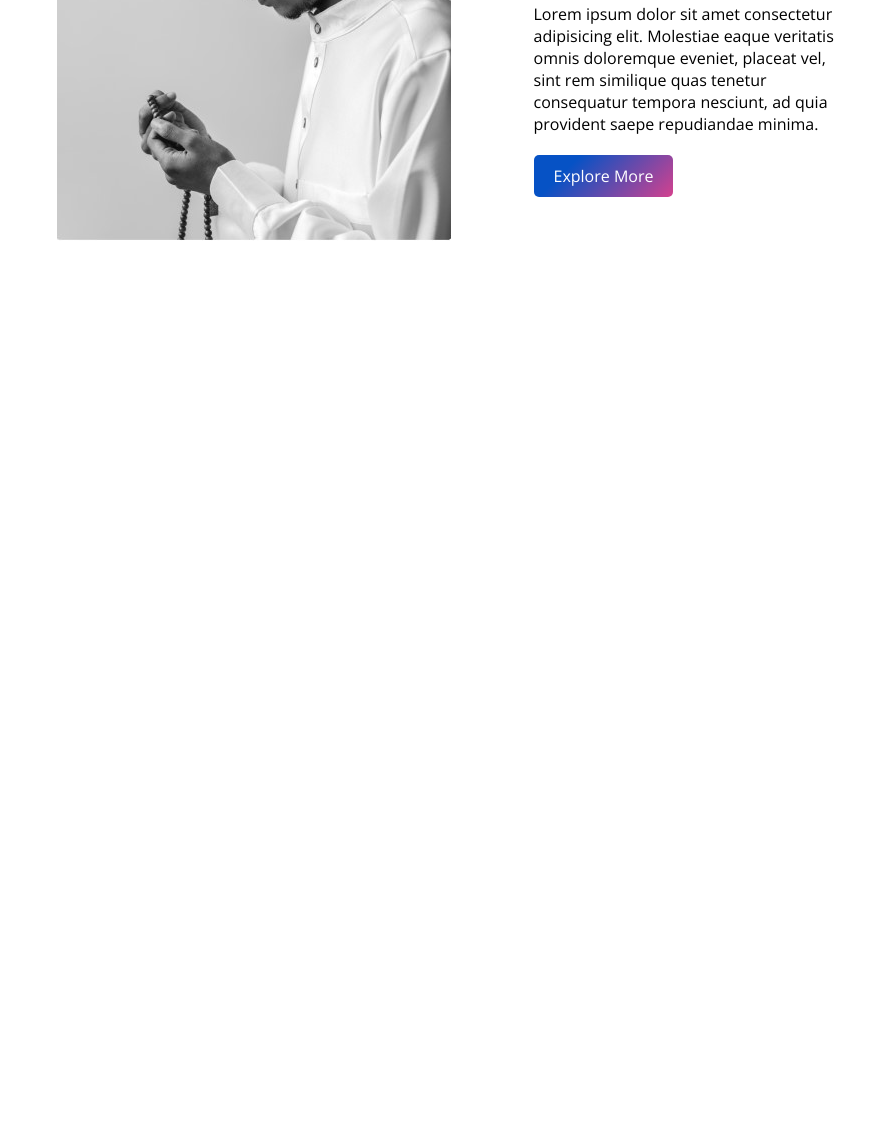
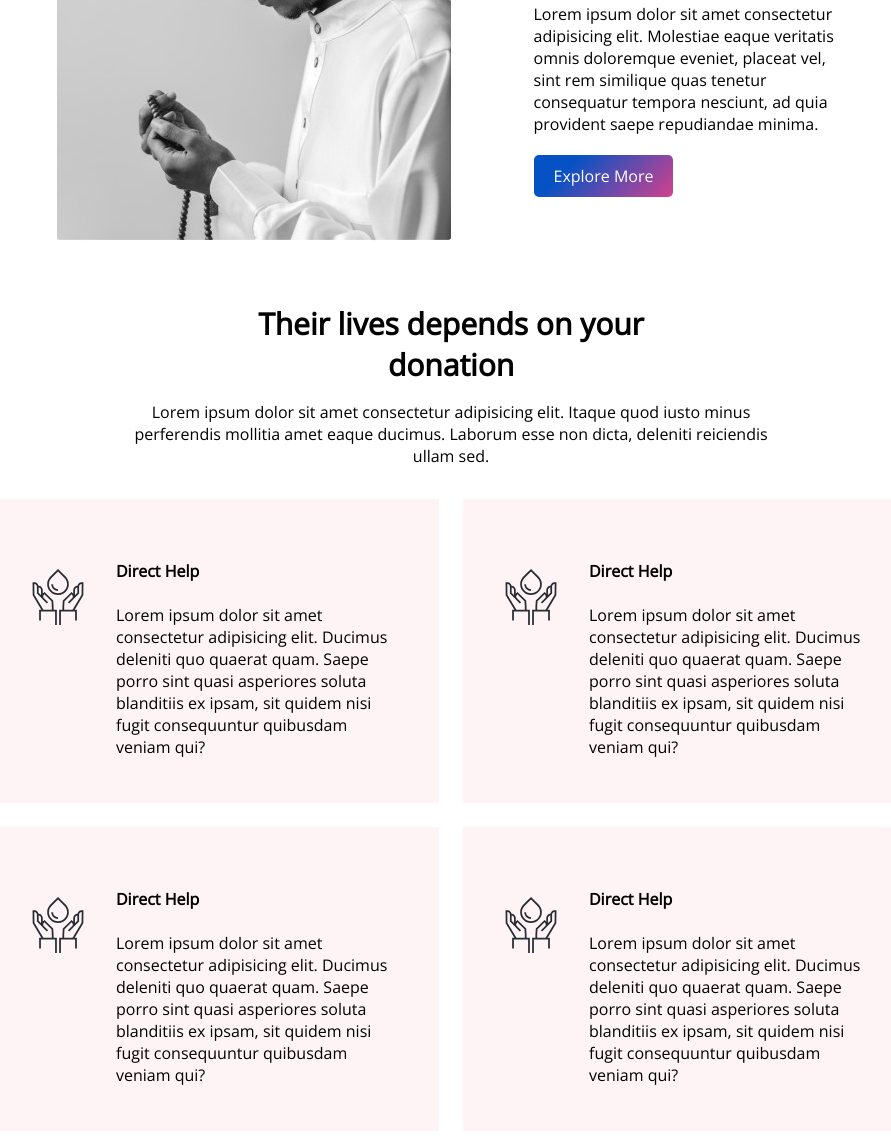
Before and after one commit to tahdiislam/project04, a plain HTML site: page index.html in a window 1280 px wide. Shown: the part 1488-2634 px from the top of the page, without its empty margins (189-1080 px from the left). Before the commit the page ends 1791 px from the top, so only its background shows below. Drawn offline with nearby package versions, Linux system fonts and the light colour scheme.

Commit message:
complete fourth section

```diff
--- a/css/style.css
+++ b/css/style.css
@@ -107,3 +107,48 @@ h2 {
 }
 
 /* third section ends here */
+
+/* fourth section starts here */
+
+#fourth-section {
+    margin-bottom: 130px;
+}
+
+.heading01 {
+    margin: 0 auto;
+    width: 664px;
+    height: 184px;
+    text-align: center;
+}
+
+.heading01 h2 {
+    width: 492px;
+    margin: 0 auto;
+}
+
+.div01 {
+    display: flex;
+    width: 946px;
+    margin: 0 auto;
+}
+
+.div02 {
+    width: 461px;
+    height: 225px;
+    background-color: #FEF4F5;
+    padding: 40px 42px 39px 40px;
+    margin: 12px;
+}
+
+.div03 {
+    display: flex;
+}
+
+.div03-01 img {
+    width: 56px;
+    height: 56px;
+    padding-right: 30px;
+    padding-top: 30px;
+}
+
+/* fourth section ends here */
--- a/index.html
+++ b/index.html
@@ -55,5 +55,80 @@
     </section>
 
     <!-- third section ends here -->
+
+    <!-- fourth section starts here -->
+    <section id="fourth-section">
+        <div class="heading01">
+            <h2>Their lives depends on your donation</h2>
+            <p>
+                Lorem ipsum dolor sit amet consectetur adipisicing elit. Itaque quod iusto minus perferendis mollitia amet eaque ducimus. Laborum esse non dicta, deleniti reiciendis ullam sed.
+            </p>
+        </div>
+        <div class="div01">
+            <div class="div02">
+                <div class="div03">
+                    <div class="div03-01">
+                        <img src="/images/icon13.svg" alt="">
+                    </div>
+                    <div class="div03-2">
+                        <h4>
+                            Direct Help
+                        </h4>
+                        <p>
+                            Lorem ipsum dolor sit amet consectetur adipisicing elit. Ducimus deleniti quo quaerat quam. Saepe porro sint quasi asperiores soluta blanditiis ex ipsam, sit quidem nisi fugit consequuntur quibusdam veniam qui?
+                        </p>
+                    </div>
+                </div>
+            </div>
+            <div class="div02">
+                <div class="div03">
+                    <div class="div03-01">
+                        <img src="/images/icon13.svg" alt="">
+                    </div>
+                    <div class="div03-2">
+                        <h4>
+                            Direct Help
+                        </h4>
+                        <p>
+                            Lorem ipsum dolor sit amet consectetur adipisicing elit. Ducimus deleniti quo quaerat quam. Saepe porro sint quasi asperiores soluta blanditiis ex ipsam, sit quidem nisi fugit consequuntur quibusdam veniam qui?
+                        </p>
+                    </div>
+                </div>
+            </div>
+        </div>
+        <div class="div01">
+            <div class="div02">
+                <div class="div03">
+                    <div class="div03-01">
+                        <img src="/images/icon13.svg" alt="">
+                    </div>
+                    <div class="div03-2">
+                        <h4>
+                            Direct Help
+                        </h4>
+                        <p>
+                            Lorem ipsum dolor sit amet consectetur adipisicing elit. Ducimus deleniti quo quaerat quam. Saepe porro sint quasi asperiores soluta blanditiis ex ipsam, sit quidem nisi fugit consequuntur quibusdam veniam qui?
+                        </p>
+                    </div>
+                </div>
+            </div>
+            <div class="div02">
+                <div class="div03">
+                    <div class="div03-01">
+                        <img src="/images/icon13.svg" alt="">
+                    </div>
+                    <div class="div03-2">
+                        <h4>
+                            Direct Help
+                        </h4>
+                        <p>
+                            Lorem ipsum dolor sit amet consectetur adipisicing elit. Ducimus deleniti quo quaerat quam. Saepe porro sint quasi asperiores soluta blanditiis ex ipsam, sit quidem nisi fugit consequuntur quibusdam veniam qui?
+                        </p>
+                    </div>
+                </div>
+            </div>
+        </div>
+    </section>
+    <!-- fourth section ends here -->
 </body>
 </html>
```
Also changed, not shown: images/Frame-1.png (deleted), images/food.png (deleted), images/haat.jpg (deleted), images/icon8.svg (deleted), images/icon9.svg (deleted), images/shelter.png (deleted).
